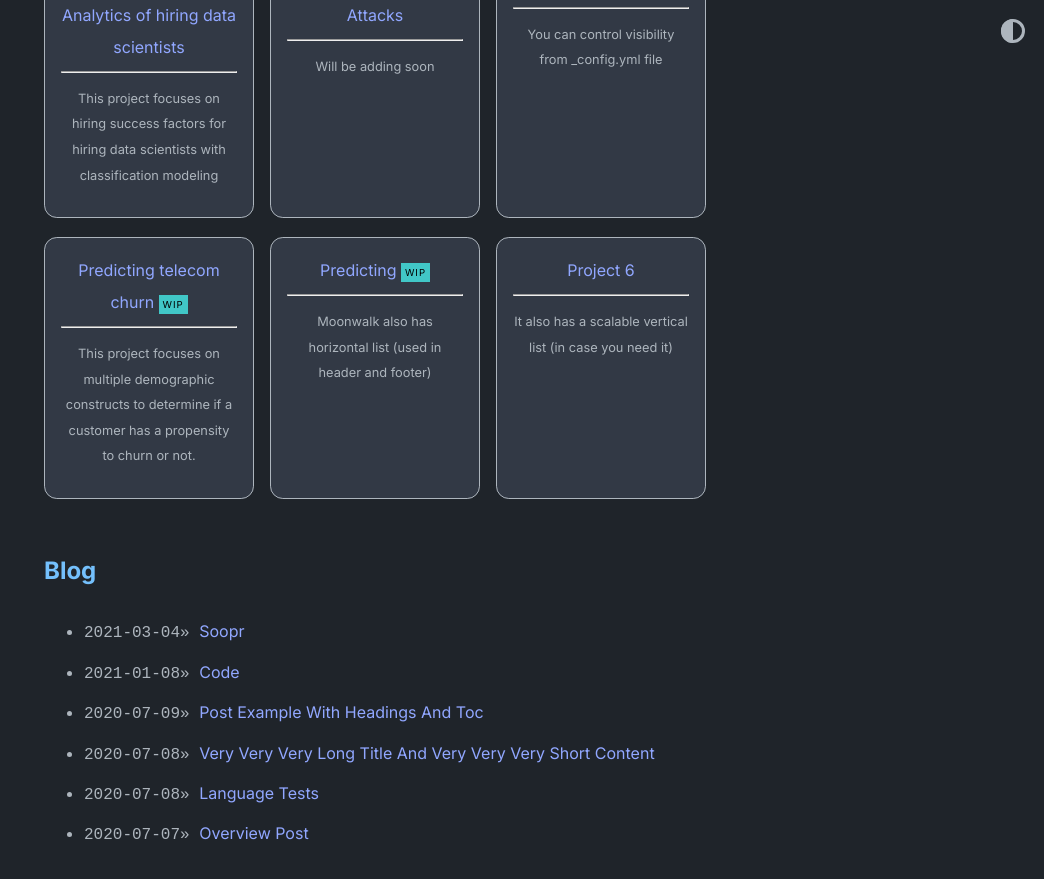
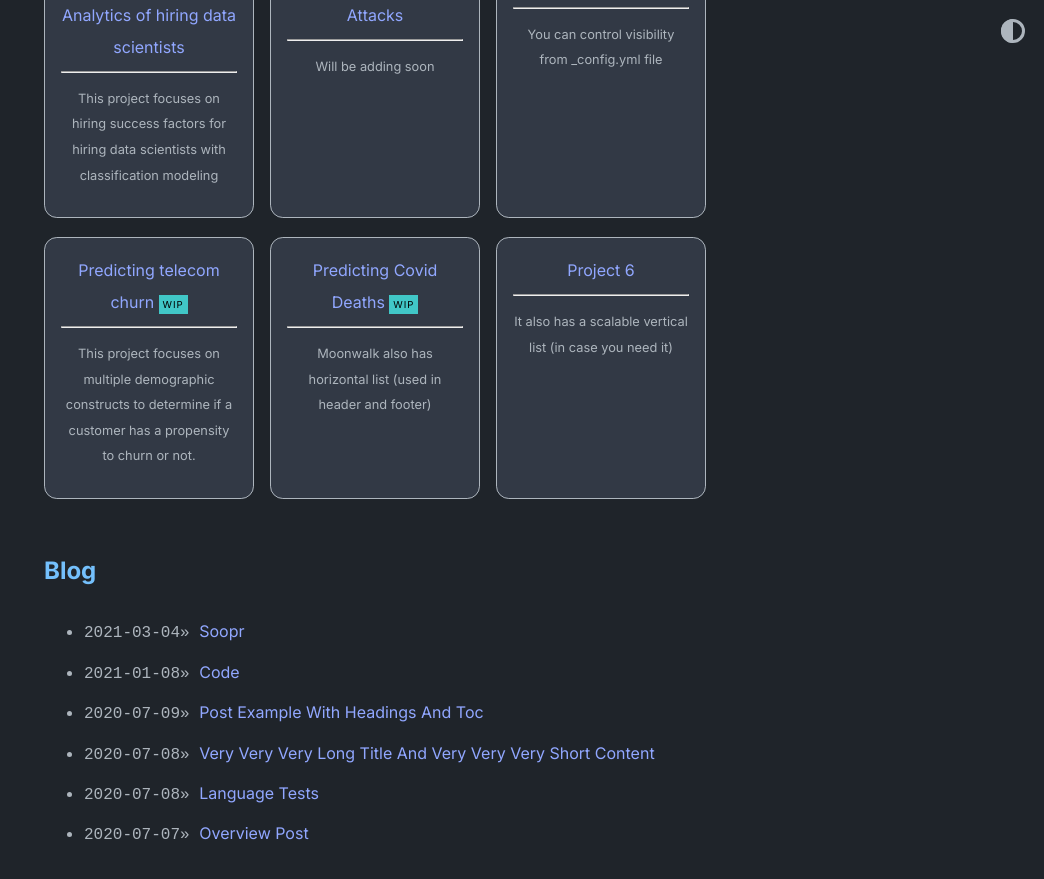
Before and after one commit to stackbit-projects/pleasant-oak-ce82d, a Jekyll site: the page built from index.md, in a window 1280 px wide and 900 px high, scrolled down 489 px. Shown: the top 879 px of the window, without its empty margins (236-1280 px from the left). Built offline with Jekyll 4.4.1, drawn with Linux system fonts in a browser that asks for light colours.

Commit message:
home.yml: updated title in project_entries

```diff
--- a/_data/home.yml
+++ b/_data/home.yml
@@ -25,7 +25,7 @@ project_entries:
       This project focuses on multiple demographic constructs to determine if a
       customer has a propensity to churn or not.
     highlight: WIP
-  - title: 'Predicting '
+  - title: Predicting Covid Deaths
     url: overview-post
     desc: Moonwalk also has horizontal list (used in header and footer)
     highlight: WIP
```
